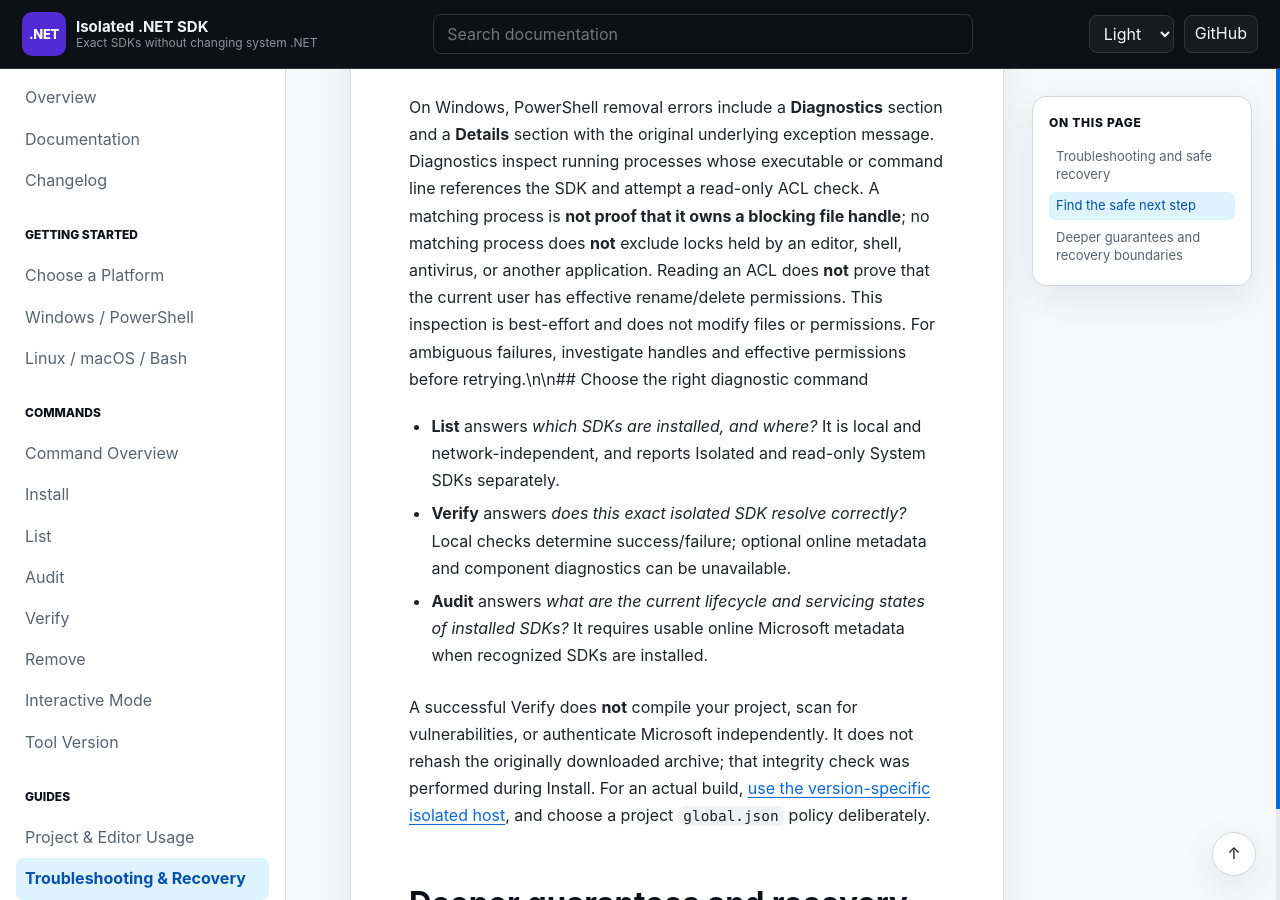
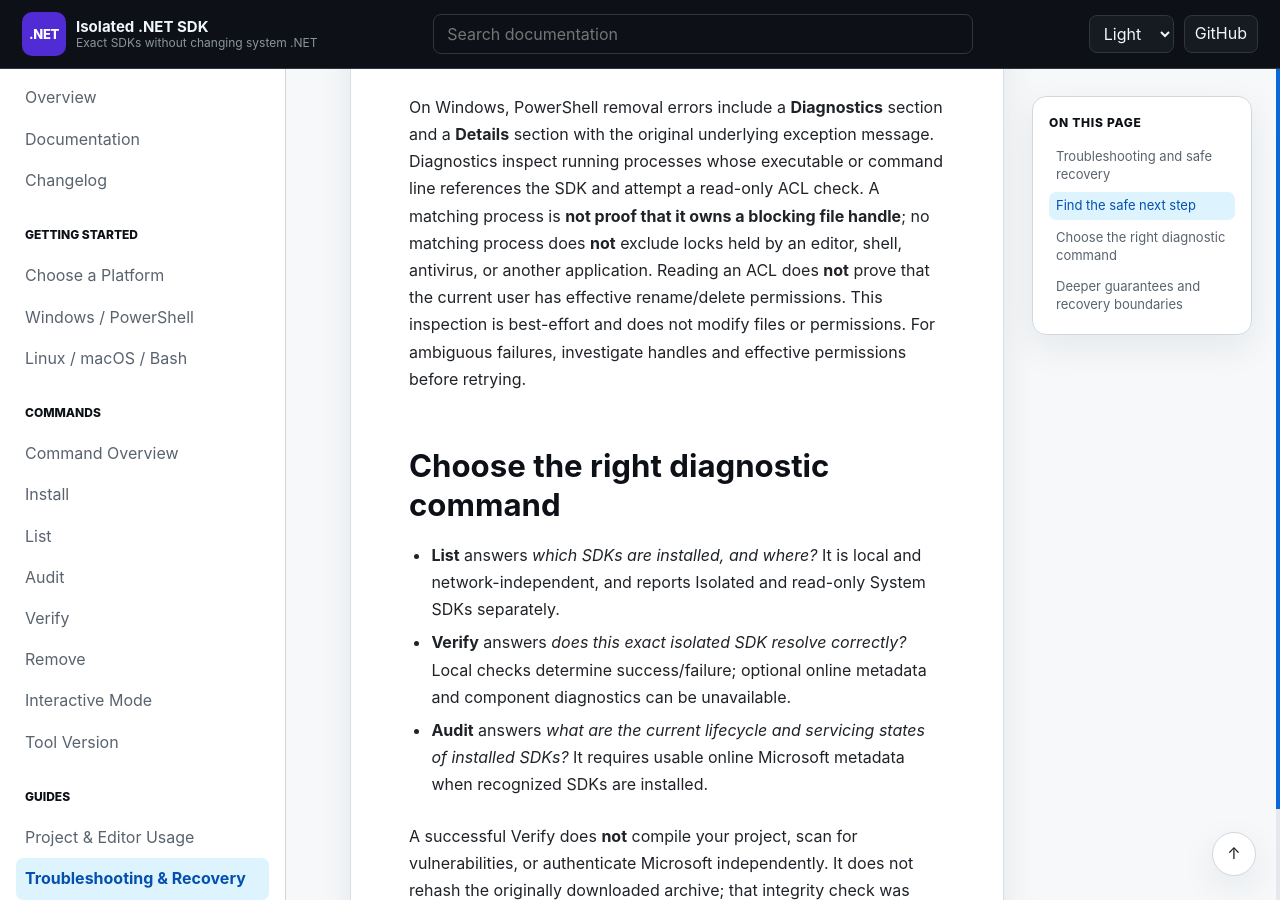
Before and after one commit to infoconex/isolated-dotnet-sdk, a Jekyll site: the page built from docs/guides/troubleshooting.md, in a window 1280 px wide and 900 px high, scrolled down 5945 px. Built offline with Jekyll 4.4.1, drawn with Linux system fonts in a browser that asks for light colours; our own code applies the rules of GitHub Pages for plain Markdown files.

Commit message:
docs: render removal diagnostic guidance as separate paragraph

```diff
--- a/docs/guides/troubleshooting.md
+++ b/docs/guides/troubleshooting.md
@@ -22,7 +22,9 @@
 | **Remove reports incomplete removal after staging.** | The approved SDK was moved into operation-owned quarantine but not all files could be deleted; its executable may already be absent. | Close blocking processes or fix permissions, then run **Remove** again and select the clearly labeled **incomplete removal** (or supply the same exact version). Confirm normally. Do not alter hidden recovery records or manually adopt arbitrary folders. A missing/mismatched recovery proof requires manual investigation, not a forced deletion. |
 | **Operation-owned cleanup fails** after an installation attempt. | Cleanup failures are surfaced; an already promoted SDK may be usable even if cleanup caused the overall operation to report failure. | Do not infer state solely from the exit message. Inspect the final selected version and, if present, use Verify's local proof before deciding what to keep. Distinguish the final SDK from temporary operation-owned files and preserve unrelated content. |
 
-On Windows, PowerShell removal errors include a **Diagnostics** section and a **Details** section with the original underlying exception message. Diagnostics inspect running processes whose executable or command line references the SDK and attempt a read-only ACL check. A matching process is **not proof that it owns a blocking file handle**; no matching process does **not** exclude locks held by an editor, shell, antivirus, or another application. Reading an ACL does **not** prove that the current user has effective rename/delete permissions. This inspection is best-effort and does not modify files or permissions. For ambiguous failures, investigate handles and effective permissions before retrying.\n\n## Choose the right diagnostic command
+On Windows, PowerShell removal errors include a **Diagnostics** section and a **Details** section with the original underlying exception message. Diagnostics inspect running processes whose executable or command line references the SDK and attempt a read-only ACL check. A matching process is **not proof that it owns a blocking file handle**; no matching process does **not** exclude locks held by an editor, shell, antivirus, or another application. Reading an ACL does **not** prove that the current user has effective rename/delete permissions. This inspection is best-effort and does not modify files or permissions. For ambiguous failures, investigate handles and effective permissions before retrying.
+
+## Choose the right diagnostic command
 
 - **List** answers *which SDKs are installed, and where?* It is local and network-independent, and reports Isolated and read-only System SDKs separately.
 - **Verify** answers *does this exact isolated SDK resolve correctly?* Local checks determine success/failure; optional online metadata and component diagnostics can be unavailable.
```
